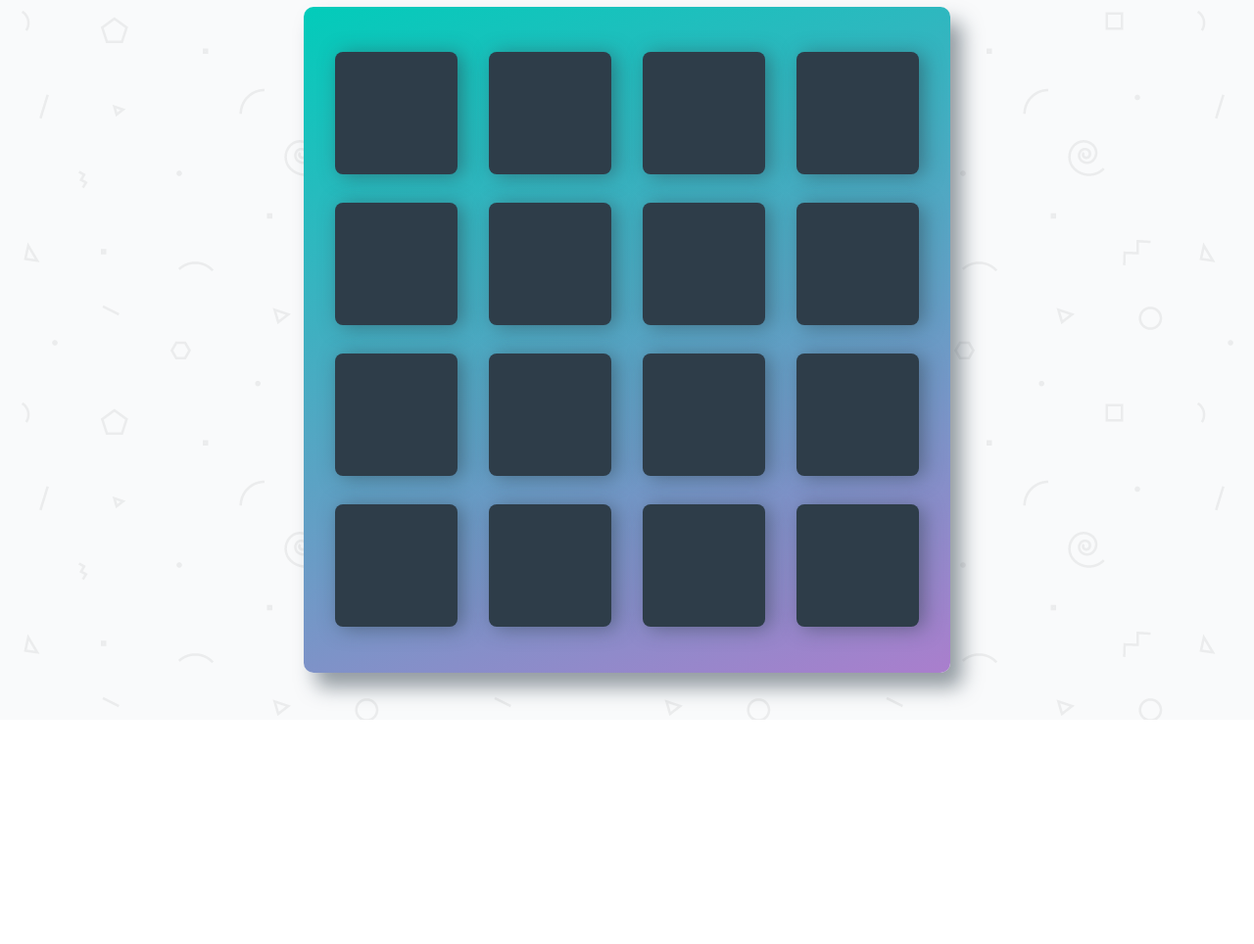
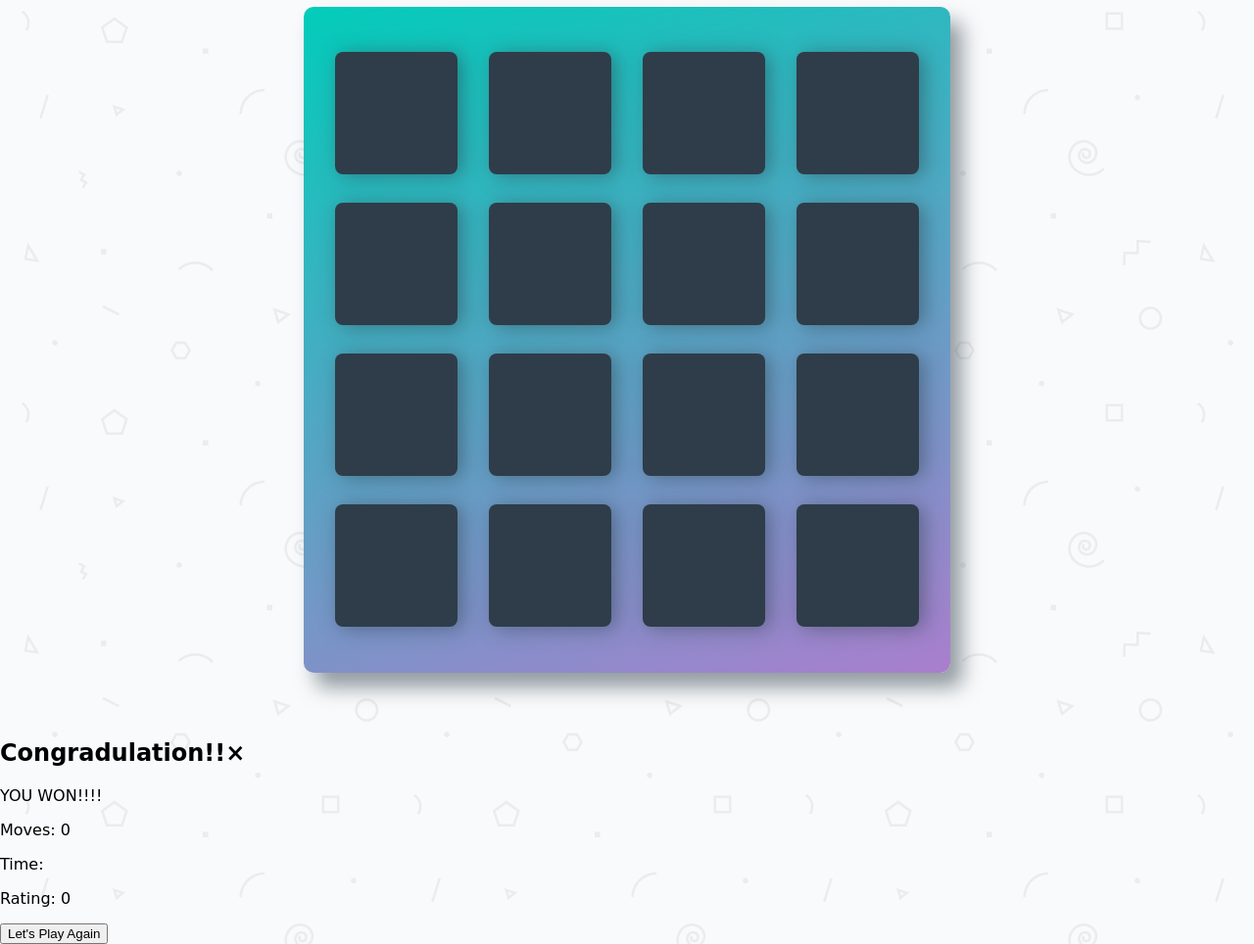
Before and after one commit to jmmercado001/MemoryGame, a plain HTML site: page index.html in a window 1280 px wide. Shown: the part 108-1072 px from the top of the page at 98% size. Before the commit the page ends 843 px from the top, so only its background shows below. Drawn offline with Linux system fonts and the light colour scheme; files that its build step writes are made by us from their sources; files whose address does not match are found by name; a web font is replaced by a local one.

Commit message:
June 9th

```diff
--- a/index.html
+++ b/index.html
@@ -24,6 +24,10 @@
 
         	<span class="moves">3</span> Moves
 
+            <span class="timer"></span>
+
+
+
             <div class="restart">
         		<i class="fa fa-repeat"></i>
         	</div>
@@ -33,6 +37,29 @@
 
         </ul>
     </div>
+    <div class="modal">
+        <div class="modal-message">
+            <h2>Congradulation!!<span class="close">&times;</span></h2>
+
+            <div>
+
+            </div>
+            <div class ="win-msg">
+                YOU WON!!!!
+            </div>
+
+            <div class="game-stats">
+                <p> Moves: <span class="total-moves"> 0</span></p>
+                <p> Time: <span class="total-time"></span></p>
+                <p> Rating: <span class="total-rating"> 0</span></p>
+            </div>
+            <button class="play-again">
+                Let's Play Again
+            </button>
+        </div>
+    </div>
+
+
 
     <script src="js/app.js"></script>
 </body>
```
